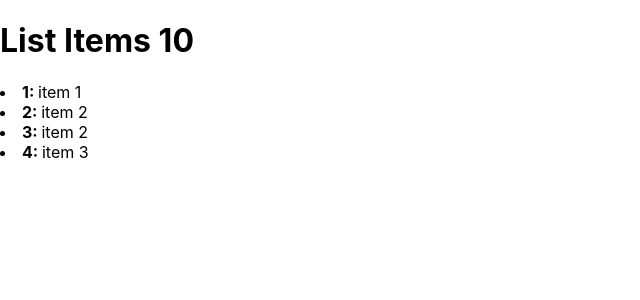
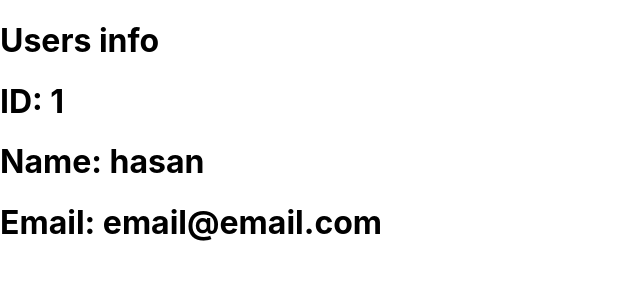
Before and after one commit to WatheqAlshowaiter/ReactForBegginers, a React (Create React App) app: page / in a window 1280 px wide. Shown: the top 300 px of the page, without its empty margins (0-640 px from the left). Built offline with nearby package versions, Linux system fonts and the light colour scheme.

Commit message:
20 - Children in depth

```diff
--- a/src/App.js
+++ b/src/App.js
@@ -1,11 +1,26 @@
 import logo from "./logo.svg";
 import "./App.css";
 import ListItems from "./smallerComponents/ListItems";
+import User from "./User";
+
+const userInfo = [<h2>Username</h2>, <h2>Age</h2>, <h2>Email</h2>];
+
+function listUserInfo(info) {
+	{
+		return (
+			<div>
+				<h1>ID: {info.id}</h1>
+				<h1>Name: {info.name}</h1>
+				<h1>Email: {info.email}</h1>
+			</div>
+		);
+	}
+}
 
 function App() {
 	return (
 		<>
-			<ListItems maxItems={10} />
+			<User>{listUserInfo}</User>
 		</>
 	);
 }
--- a/src/User.jsx
+++ b/src/User.jsx
@@ -1,28 +1,15 @@
-import React, { Component } from "react";
+import React from "react";
 
-export default class User extends Component {
-	user = {
+const info = {
 	id: 1,
-		name: "Hasan",
-		email: "hasanemail@gmail.com",
+	name: "hasan",
+	email: "email@email.com",
 };
-	renderUserInfo() {
-		return Object.keys(this.user).map((key) => {
-			const value = this.user[key];
-			return (
-				<div key={key}>
-					<strong>{key}: </strong>
-					<span>{value}</span>
-				</div>
-			);
-		});
-	}
-	render() {
+export default function User(props) {
 	return (
 		<div>
-				<h1>User info</h1>
-				{this.renderUserInfo()}
+			<h1>Users info</h1>
+			{props.children(info)}
 		</div>
 	);
 }
-}
```
Lines whose indentation alone changed are shown as unchanged.
